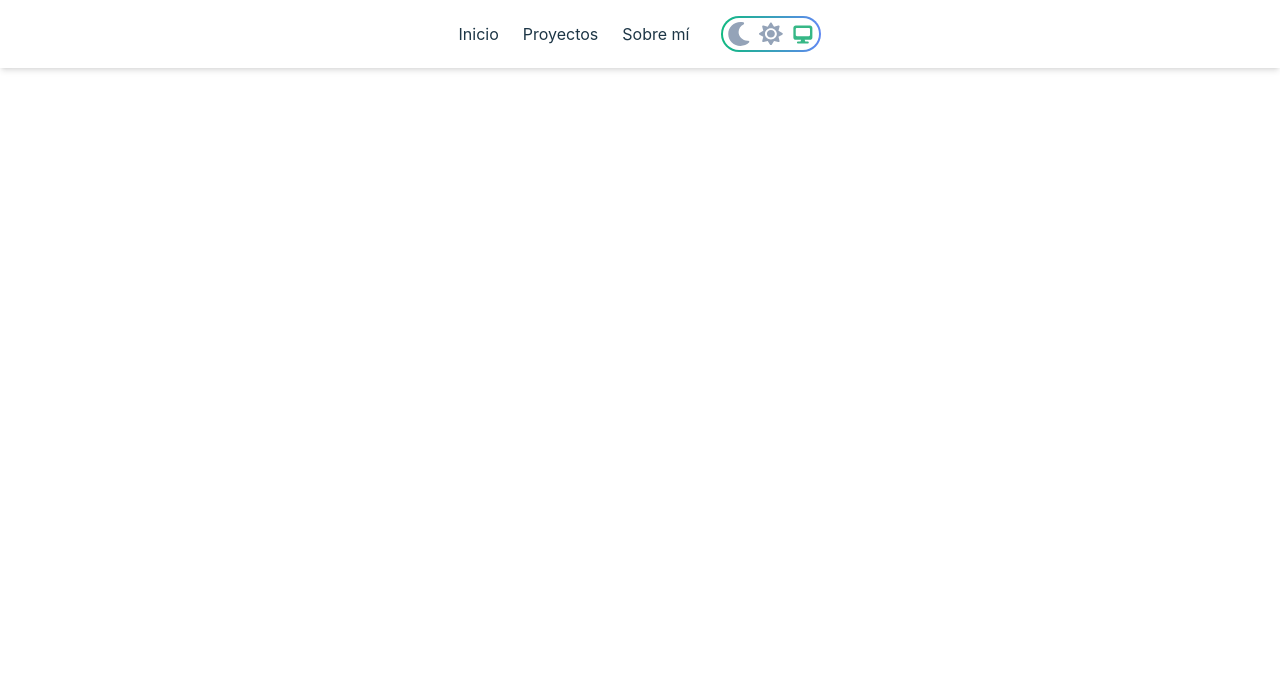
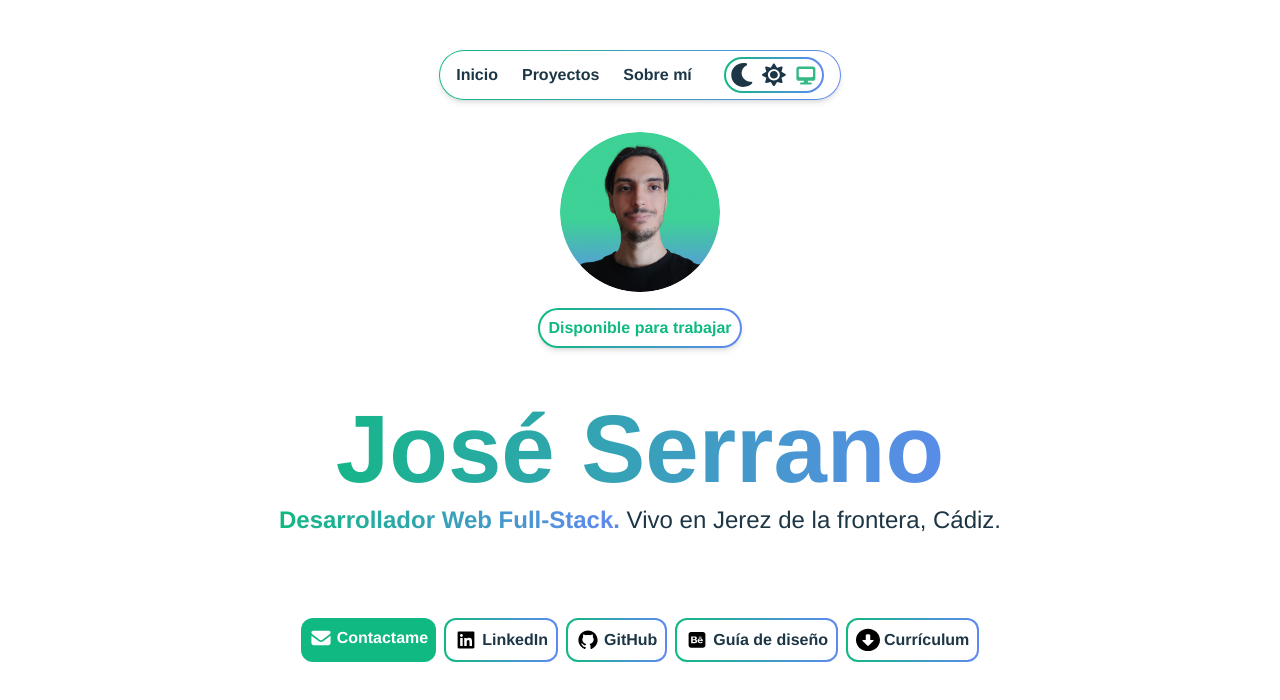
Before and after one commit to pepesr-dev/portfolio, a Vue app in the folder portfolio/: page / in a window 1280 px wide. Shown: the top 700 px of the page. Built offline with nearby package versions, Linux system fonts and the light colour scheme.

Commit message:
feat: hero section

```diff
--- a/portfolio/src/assets/main.css
+++ b/portfolio/src/assets/main.css
@@ -13,6 +13,71 @@
     /*acento*/
     --color-accent-green: #10B981;
     --color-accent-blue: #6088F2;
+}
+
+
+@utility border-glow {
+    border-width: 2px;
+    border-color: transparent;
+    background-origin: border-box;
+    background-clip: padding-box, border-box;
+
+    /* Estado por defecto (Modo Claro) */
+    background-image:
+        linear-gradient(var(--color-bg-light), var(--color-bg-light)),
+        linear-gradient(to right, var(--color-accent-green), var(--color-accent-blue));
+
+    /* Aprovechamos tu variante personalizada @custom-variant dark */
+    @variant dark {
+        background-image:
+            linear-gradient(var(--color-bg-dark), var(--color-bg-dark)),
+            linear-gradient(to right, var(--color-accent-green), var(--color-accent-blue));
+    }
+}
+
+@layer base {
+    h1 {
+        font-size: 4rem;
+        /* 64px */
+        line-height: 1.1;
+        font-weight: bold;
+    }
+
+    h2 {
+        font-size: 2.375rem;
+        /* 38px */
+        line-height: 1.2;
+
+    }
+
+    h3 {
+        font-size: 1.5rem;
+        /* 24px */
+
+    }
+
+    h4 {
+        font-size: 1.25rem;
+        /* 20px */
+
+    }
+
+    p {
+        font-size: 1rem;
+        /* 16px */
+    }
+
+    small {
+        font-size: 0.75rem;
+        /* 12px */
+    }
+}
+
+html {
+    font-size: 16px;
+    font-family: 'Franklin Gothic Medium', 'Arial Narrow', Arial, sans-serif;
+
+
 }
 
 body {
@@ -34,3 +99,17 @@ svg {
     width: 1.5rem;
     height: 1.5rem;
 }
+
+.text-display {
+    font-size: 6rem;
+    /* 96px */
+}
+
+.text-gradient {
+    /* Definimos el degradado usando directamente tus variables del tema */
+    background-image: linear-gradient(to right, var(--color-accent-green), var(--color-accent-blue));
+    -webkit-background-clip: text;
+    -webkit-text-fill-color: transparent;
+    background-clip: text;
+    color: transparent;
+}
--- /dev/null
+++ b/portfolio/src/components/BehanceContact.vue
@@ -0,0 +1,14 @@
+<script setup>
+
+</script>
+
+<template>
+
+    <a class="hover:text-accent-green p-2 border  rounded-xl border-glow inline-flex gap-1"
+        href="https://www.linkedin.com/in/jose-serrano-1ew4901" target="_blank">
+        <img src="../assets/icons/icons/behance-black.svg" alt="Behance" class="block dark:hidden" />
+        <img src="../assets/icons/icons/behance-white.svg" alt="Behance" class="hidden dark:block" />
+        <span class=" font-bold">Guía de diseño</span>
+    </a>
+
+</template>
--- a/portfolio/src/components/DarkMode.vue
+++ b/portfolio/src/components/DarkMode.vue
@@ -43,21 +43,20 @@ onMounted(() => {
 </script>
 
 <template>
-    <div
-        class="inline-flex items-center gap-2 p-1 rounded-full border-2 border-transparent bg-origin-border [background-clip:padding-box,border-box] bg-[linear-gradient(var(--color-bg-light),var(--color-bg-light)),linear-gradient(to_right,var(--color-accent-green),var(--color-accent-blue))] dark:bg-[linear-gradient(var(--color-bg-dark),var(--color-bg-dark)),linear-gradient(to_right,var(--color-accent-green),var(--color-accent-blue))]">
+    <div class="inline-flex items-center gap-2 p-1 rounded-full border-2 border-transparent border-glow">
         <!-- Botón 1: Modo Oscuro 🌙 -->
-        <button type="button" @click="setTheme('dark')">
-            <img :src="currentMode === 'dark' ? moonGreen : (isAppDark ? moonDark : moonGrey)" alt="Modo Oscuro" />
+        <button class=" cursor-pointer" type="button" @click="setTheme('dark')">
+            <img :src="currentMode === 'dark' ? moonGreen : (isAppDark ? moonGrey : moonDark)" alt="Modo Oscuro" />
         </button>
 
         <!-- Botón 2: Modo Claro ☀️ -->
-        <button type="button" @click="setTheme('light')">
-            <img :src="currentMode === 'light' ? sunGreen : (isAppDark ? sunDark : sunGrey)" alt="Modo Claro" />
+        <button class=" cursor-pointer" type="button" @click="setTheme('light')">
+            <img :src="currentMode === 'light' ? sunGreen : (isAppDark ? sunGrey : sunDark)" alt="Modo Claro" />
         </button>
 
         <!-- Botón 3: Modo Sistema 🖥️ -->
-        <button type="button" @click="setTheme('system')">
-            <img :src="currentMode === 'system' ? systemGreen : (isAppDark ? systemDark : systemGrey)"
+        <button class=" cursor-pointer" type="button" @click="setTheme('system')">
+            <img :src="currentMode === 'system' ? systemGreen : (isAppDark ? systemGrey : systemDark)"
                 alt="Modo Sistema" />
         </button>
     </div>
--- /dev/null
+++ b/portfolio/src/components/DownloadCV.vue
@@ -0,0 +1,14 @@
+<script setup>
+
+</script>
+
+<template>
+
+    <a class="hover:text-accent-green p-2 border  rounded-xl border-glow inline-flex gap-1"
+        href="https://www.linkedin.com/in/jose-serrano-1ew4901" target="_blank">
+        <img src="../assets/icons/icons/download-black.svg" alt="Currículum" class="block dark:hidden" />
+        <img src="../assets/icons/icons/download-white.svg" alt="Currículum" class="hidden dark:block" />
+        <span class=" font-bold">Currículum</span>
+    </a>
+
+</template>
--- /dev/null
+++ b/portfolio/src/components/GitHubContact.vue
@@ -0,0 +1,14 @@
+<script setup>
+
+</script>
+
+<template>
+
+    <a class="hover:text-accent-green p-2 border  rounded-xl border-glow inline-flex gap-1"
+        href="https://www.linkedin.com/in/jose-serrano-1ew4901" target="_blank">
+        <img src="../assets/icons/icons/gitHub-black.svg" alt="GitHub" class="block dark:hidden" />
+        <img src="../assets/icons/icons/gitHub-white.svg" alt="GitHub" class="hidden dark:block" />
+        <span class=" font-bold">GitHub</span>
+    </a>
+
+</template>
--- /dev/null
+++ b/portfolio/src/components/HomeHero.vue
@@ -0,0 +1,36 @@
+<script setup>
+import BehanceContact from './BehanceContact.vue';
+import DownloadCV from './DownloadCV.vue';
+import GitHubContact from './GitHubContact.vue';
+import LinkedInContact from './LinkedInContact.vue';
+import MailContact from './MailContact.vue';
+import WorkStatus from './WorkStatus.vue';
+
+
+</script>
+<template>
+
+    <div class=" p-8 flex flex-col items-center justify-center w-fit mx-auto gap-4">
+        <img class=" min-w-[10rem] min-h-[10rem] object-cover rounded-full"
+            src="../assets/icons/jose/jose-profileImg.png" alt="jose">
+        <WorkStatus />
+
+        <div class="p-8 text-center">
+            <h1 class="text-display text-gradient">José Serrano</h1>
+
+            <h3><span class="  font-bold text-gradient">Desarrollador Web Full-Stack.</span> Vivo en Jerez de la
+                frontera, Cádiz.</h3>
+
+        </div>
+        <div class="p-8 flex gap-2 flex-wrap justify-center">
+            <MailContact />
+            <LinkedInContact />
+            <GitHubContact />
+            <BehanceContact />
+            <DownloadCV />
+        </div>
+    </div>
+
+
+
+</template>
--- /dev/null
+++ b/portfolio/src/components/LinkedInContact.vue
@@ -0,0 +1,14 @@
+<script setup>
+
+</script>
+
+<template>
+
+    <a class="hover:text-accent-green p-2 border  rounded-xl border-glow inline-flex gap-1"
+        href="https://www.linkedin.com/in/jose-serrano-1ew4901" target="_blank">
+        <img src="../assets/icons/icons/linkedIn-black.svg" alt="LinkedIn" class="block dark:hidden" />
+        <img src="../assets/icons/icons/linkedIn-white.svg" alt="LinkedIn" class="hidden dark:block" />
+        <span class=" font-bold">LinkedIn</span>
+    </a>
+
+</template>
--- /dev/null
+++ b/portfolio/src/components/MailContact.vue
@@ -0,0 +1,14 @@
+<script setup>
+
+</script>
+
+<template>
+
+    <a class=" bg-accent-green text-white  hover:text-text-light p-2  rounded-xl inline-flex gap-1"
+        href=" mailto:joseserranosalguero@gmail.com" target="_blank">
+
+        <img src="../assets/icons/icons/mail-white.svg" alt="Mail" />
+        <span class=" font-bold">Contactame</span>
+    </a>
+
+</template>
--- a/portfolio/src/components/NavBar.vue
+++ b/portfolio/src/components/NavBar.vue
@@ -5,13 +5,14 @@ import DarkMode from './DarkMode.vue';
 
 <template>
 
-    <header class="flex items-center justify-center gap-8 w-full p-4 shadow-md dark:shadow-none ">
+    <header
+        class="flex items-center justify-center gap-8 w-full pl-4 pr-4 p-1.5 shadow-md dark:shadow-none sm:w-max sm:border sm:rounded-full border-glow">
         <!-- Menú de navegación centrado 🧭 -->
         <nav>
             <ul class="flex items-center gap-6">
-                <li><a href="#">Inicio</a></li>
-                <li><a href="#">Proyectos</a></li>
-                <li><a href="#">Sobre mí</a></li>
+                <li><a class="hover:text-accent-green font-bold" href="#">Inicio</a></li>
+                <li><a class="hover:text-accent-green font-bold" href="#">Proyectos</a></li>
+                <li><a class="hover:text-accent-green font-bold" href="#">Sobre mí</a></li>
             </ul>
         </nav>
 
--- /dev/null
+++ b/portfolio/src/components/WorkStatus.vue
@@ -0,0 +1,8 @@
+<script setup>
+</script>
+
+<template>
+    <p class=" shadow-md dark:shadow-none  font-bold rounded-full pl-2 pr-2 p-1.5 border-glow text-accent-green">
+        Disponible para trabajar
+    </p>
+</template>
--- a/portfolio/src/views/HomeView.vue
+++ b/portfolio/src/views/HomeView.vue
@@ -1,4 +1,5 @@
 <script setup>
+import HomeHero from '@/components/HomeHero.vue';
 import NavBar from '@/components/NavBar.vue';
 
 
@@ -7,7 +8,13 @@ import NavBar from '@/components/NavBar.vue';
 <template>
     <div>
         <header>
-            <NavBar />
+            <div class=" mt-12.5 w-full flex flex justify-center">
+                <NavBar />
+            </div>
+
+            <HomeHero />
+
+
         </header>
 
         <main>
```
